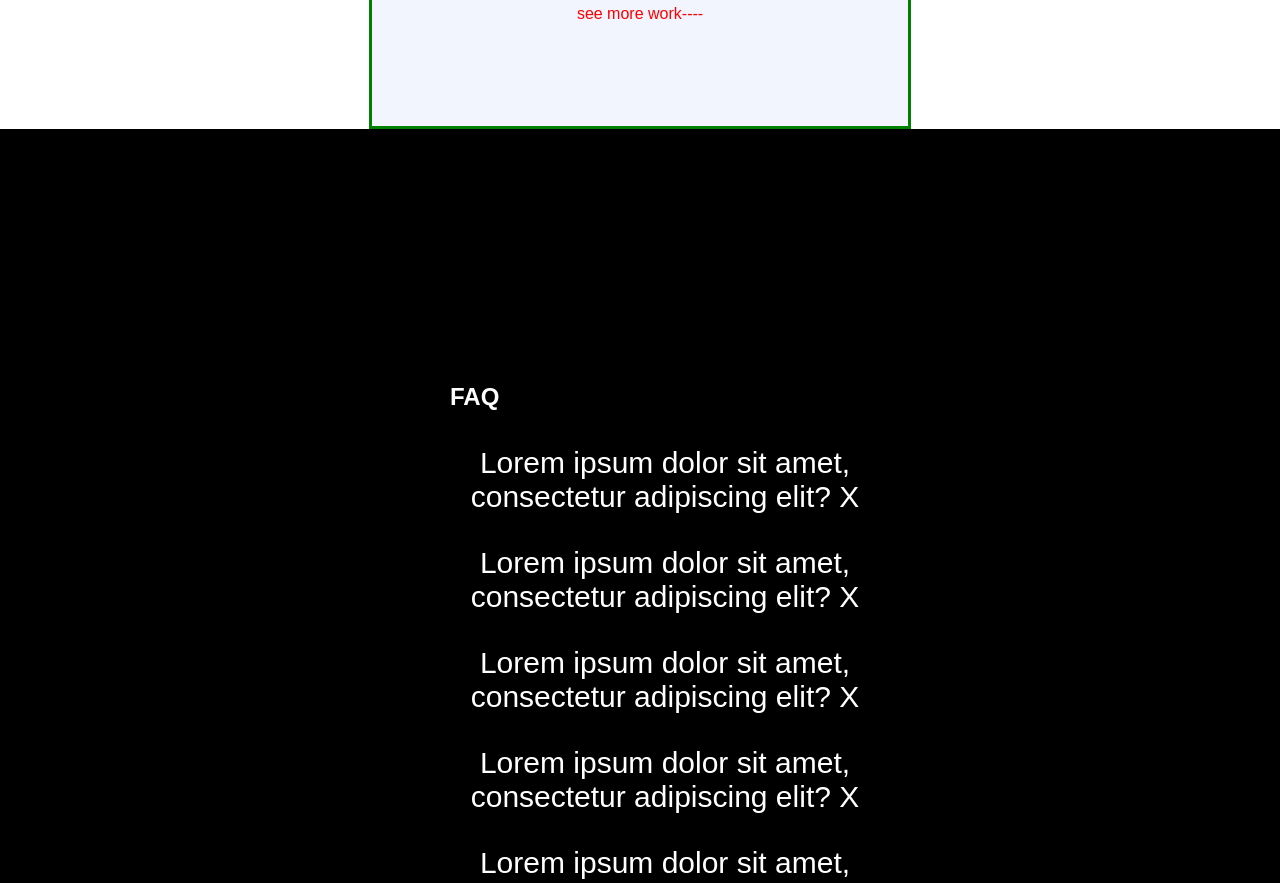
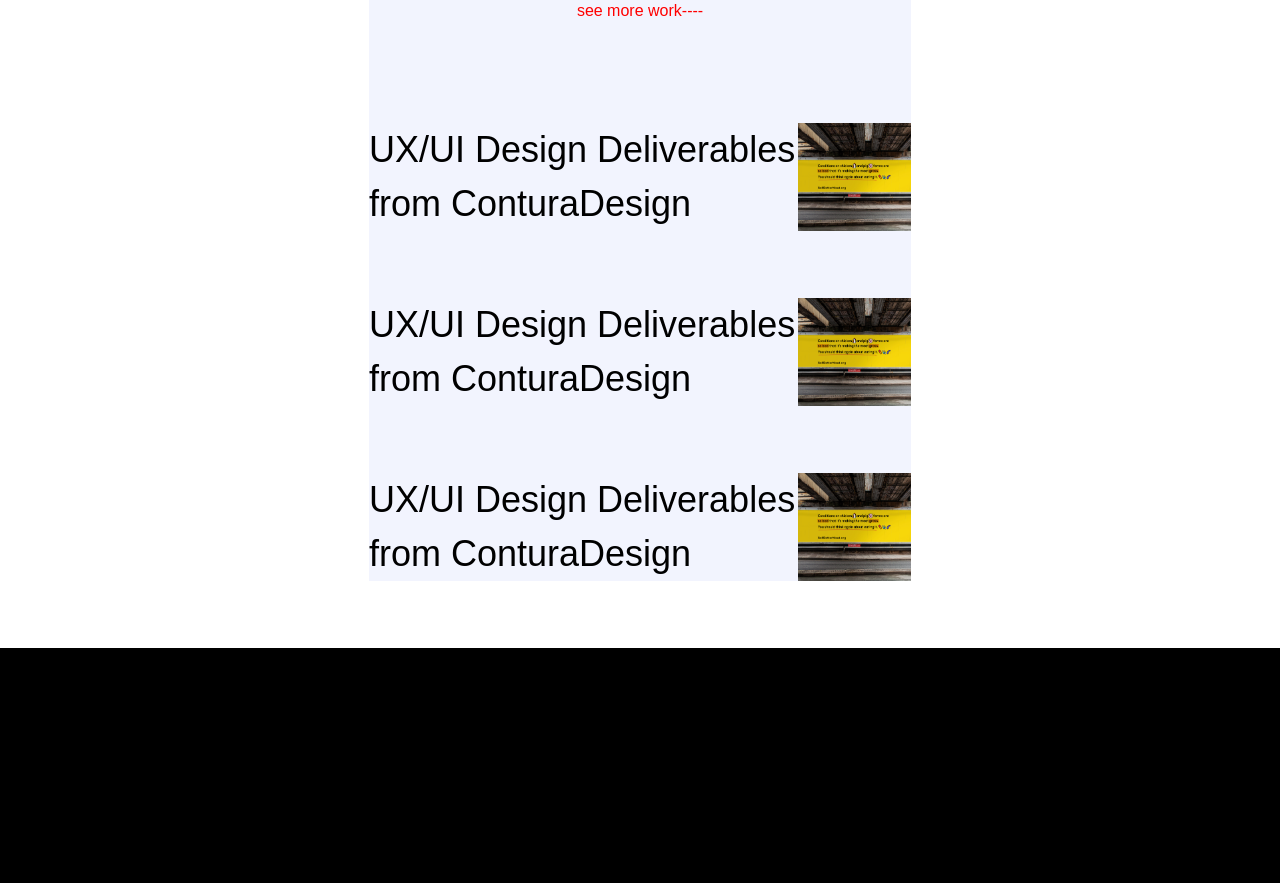
Before and after one commit to ivanbkovacevic/contura-desing-website2, a Next.js app: page / in a window 1280 px wide. Shown: the part 5260-6143 px from the top of the page. Built offline with nearby package versions, Linux system fonts and the light colour scheme.

Commit message:
offer section

```diff
--- a/components/Home/CompanyNumbers/CompanyNumbers.tsx
+++ b/components/Home/CompanyNumbers/CompanyNumbers.tsx
@@ -1,6 +1,6 @@
 import React from 'react'
+import LinkButton from '../../Reusable/LinkButton/LinkButton';
 import style from './CompanyNumbers.module.scss';
-import LinkButton from '../../Reusable/LinkButton/LinkButton';
 
 
 const CompanyNumbers = () => {
--- a/components/Home/Home.tsx
+++ b/components/Home/Home.tsx
@@ -4,8 +4,9 @@
 import Clients from '../Reusable/Clients/Clients';
 import LinkButton from '../Reusable/LinkButton/LinkButton';
 import WorkSection from './WorkSection/WorkSection';
-import CompanyNumbers from './CompanyNumbers/companyNumbers';
+import CompanyNumbers from './CompanyNumbers/CompanyNumbers';
 import style from './Home.module.scss'
+import OfferSection from './OfferSection/OfferSection';
 
 interface HomeProps {
     some?: string;
@@ -28,6 +29,7 @@
         <div className={style.linkBtn}>
           <LinkButton title="see more work" link="/work" />
         </div>
+        <OfferSection />
     </div>
   );
 };
--- /dev/null
+++ b/components/Home/OfferSection/OfferSection.module.scss
@@ -0,0 +1,25 @@
+@import '../../../styles/variables';
+
+.wrapper {
+
+    .offerSingle {
+        display: flex;
+        justify-content: space-between;
+        margin-bottom: 6.7rem;
+
+        p {
+            max-width: 43rem;
+            font-size: 3.6rem;
+        }
+
+        .image {
+            width: 20rem;
+            max-height: 12rem;
+            position: relative;
+            overflow: hidden;
+            img {
+                object-fit: cover;
+            }
+          }
+    }
+}
--- /dev/null
+++ b/components/Home/OfferSection/OfferSection.tsx
@@ -0,0 +1,33 @@
+import React from 'react'
+import style from './OfferSection.module.scss';
+import Image from 'next/image';
+import { OFFER_LIST } from './constant';
+
+
+const OfferSection = () => {
+
+    const offerList = () => {
+        return OFFER_LIST.map((item) => {
+            return (
+                <div className={style.offerSingle}>
+                    <p>{item.text}</p>
+                    <div className={style.image}>
+                    <Image
+                        src={item.img}
+                        fill
+                        alt={item.text}
+                        />
+                    </div>
+            </div>
+            )
+        })
+    };
+
+  return (
+    <div className={style.wrapper}>
+        {offerList()}
+    </div>
+  )
+}
+
+export default OfferSection
--- /dev/null
+++ b/components/Home/OfferSection/constant.ts
@@ -0,0 +1,15 @@
+export const OFFER_LIST = [
+    {
+        text: 'UX/UI Design Deliverables from ConturaDesign',
+        img: '/assets/images/work/imageBilbordPrva.png',
+    },
+    {
+        text: 'UX/UI Design Deliverables from ConturaDesign',
+        img: '/assets/images/work/imageBilbordPrva.png',
+    },
+    {
+        text: 'UX/UI Design Deliverables from ConturaDesign',
+        img: '/assets/images/work/imageBilbordPrva.png',
+    },
+
+]
--- a/components/Layout/Layout.module.scss
+++ b/components/Layout/Layout.module.scss
@@ -5,6 +5,5 @@
     main {
         min-height: 80vh;
 
-        border: 3px solid green;
     }
 }
```
